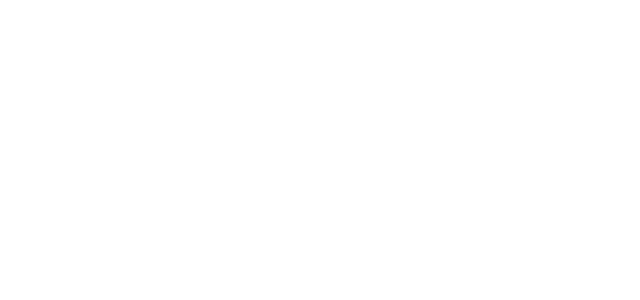
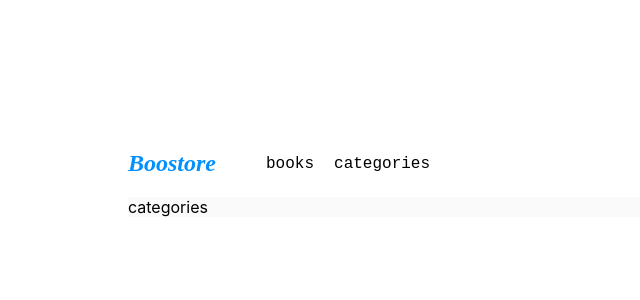
Before and after one commit to paulshaun-kdtk/React_Book_Store, a React (Create React App) app: page /categories in a window 1280 px wide. Before the commit this address had no page. Shown: the top 300 px of the page, without its empty margins (0-640 px from the left). Built offline with nearby package versions, Linux system fonts and the light colour scheme.

Commit message:
Reviewer Change

```diff
--- a/src/App.js
+++ b/src/App.js
@@ -12,7 +12,7 @@
       <Routes>
         <Route path="/" element={<Home />} />
         <Route path="/books" element={<Books />} />
-        <Route path="/components" element={<Components />} />
+        <Route path="/categories" element={<Components />} />
       </Routes>
     </Router>
   );
--- a/src/components/Components.js
+++ b/src/components/Components.js
@@ -7,7 +7,7 @@
     <div className="Container">
       <Header />
       <div>
-        Components
+        categories
       </div>
 
     </div>
--- a/src/components/Header.js
+++ b/src/components/Header.js
@@ -11,7 +11,7 @@
         </h1>
         <ul className="menu">
           <li><Link to="/books">books</Link></li>
-          <li><Link to="/components">Components</Link></li>
+          <li><Link to="/categories">categories</Link></li>
         </ul>
       </nav>
     </div>
```
Also changed, not shown: 1 other file (tests, documents, lock files or other folders).
